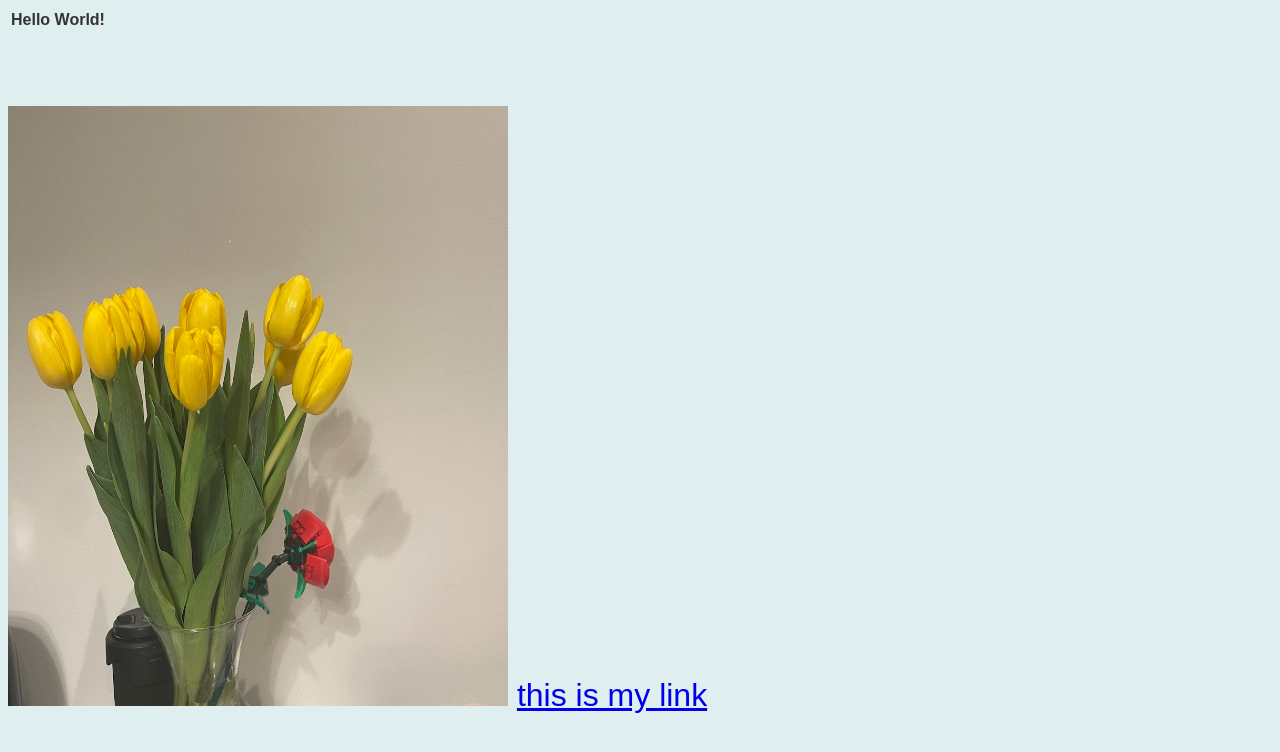
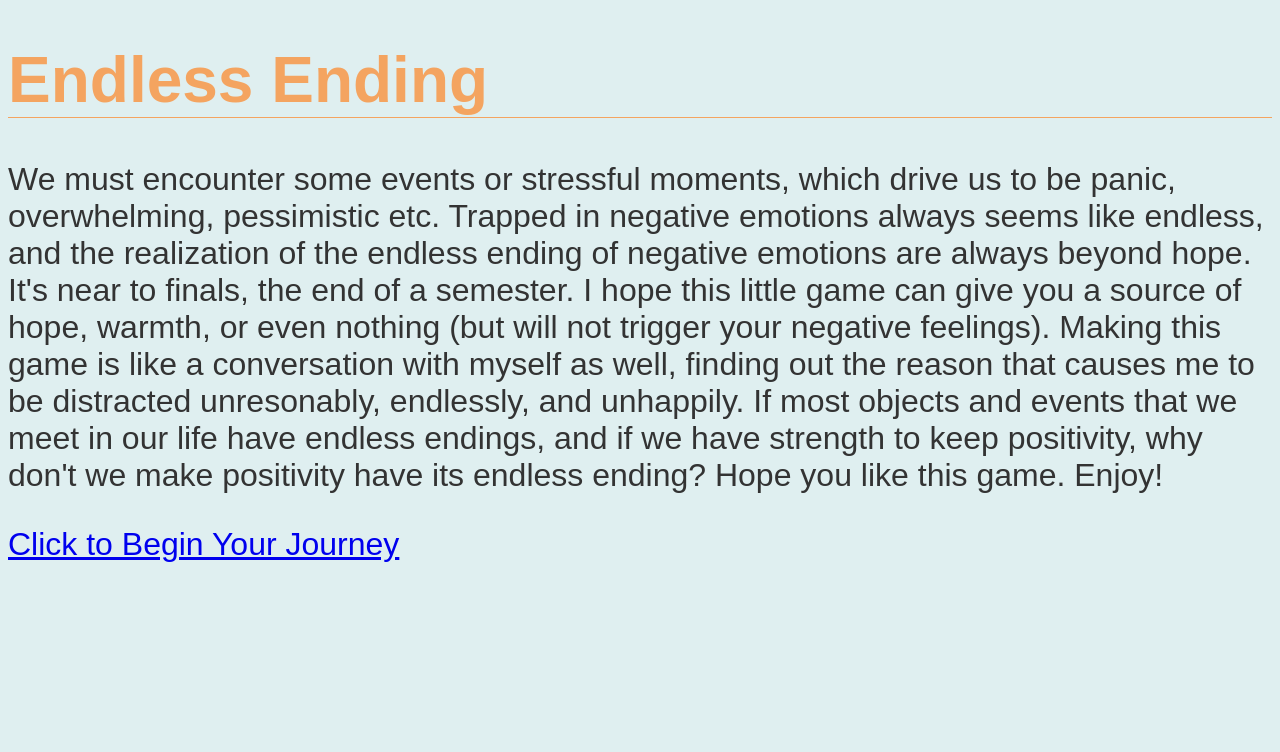
Before and after one commit to cocosyk/cocotwine, a plain HTML site: page index.html in a window 1280 px wide. Drawn offline with Linux system fonts and the light colour scheme.

Commit message:
Update index.html

```diff
--- a/index.html
+++ b/index.html
@@ -1,23 +1,24 @@
-<html>
-  <head>
-    <style>
-    </style>
-  </head>
- <body>
-   <table>
-     <tr>
-       <th>
-   Hello World!
-       </th>
-     </tr>
-   </table>
+<!doctype html>
+
+<html lang="en">
+
+		  <head>
+					<meta charset="utf-8">
+					<title>DMS_103_Twine</title>
+	      </head>
+
+	      <body>
+          <h1>Endless Ending</h1>
+          <p>We must encounter some events or stressful moments, which drive us to be panic, overwhelming, pessimistic etc. Trapped in negative emotions always seems like endless,
+            and the realization of the endless ending of negative emotions are always beyond hope. It's near to finals, the end of a semester. I hope this little game can give you a source of hope,
+            warmth, or even nothing (but will not trigger your negative feelings). Making this game is like a conversation with myself as well, finding out the reason that causes me to be distracted unresonably,
+            endlessly, and unhappily. If most objects and events that we meet in our life have endless endings, and if we have strength to keep positivity, why don't we make positivity have its endless ending?
+            Hope you like this game. Enjoy!
+          </p>
   </body>
-<br>
-  </br>
 
-<img src="https://cocosyk.github.io/cocotwine/images/IMG_1864.jpg" alt="flower" style="width:500px;height:600px;">
 
-<a href="https://cocosyk.github.io/cocotwine/game/coco_twine.html">this is my link</a>
+<a href="https://cocosyk.github.io/cocotwine/game/coco_twine.html">Click to Begin Your Journey</a>
 </html>
 
 
@@ -29,4 +30,20 @@
     font-size: 32px;
     font-family: Arial, Helvetica, sans-serif;
   }
+
+  h1{
+    color: #F4A460;
+	  border-bottom: 1px solid ;
+	  div{border-bottom-color: #FFF5EE}
+
+  h1 {text-align: center;}
+  p {text-align: center;}
+
+   a{
+	color: #7D9C9E;
+	text-decoration: none;
+}
+
+   a:hover{color: #87CEEB;}
+
 </style>
```
